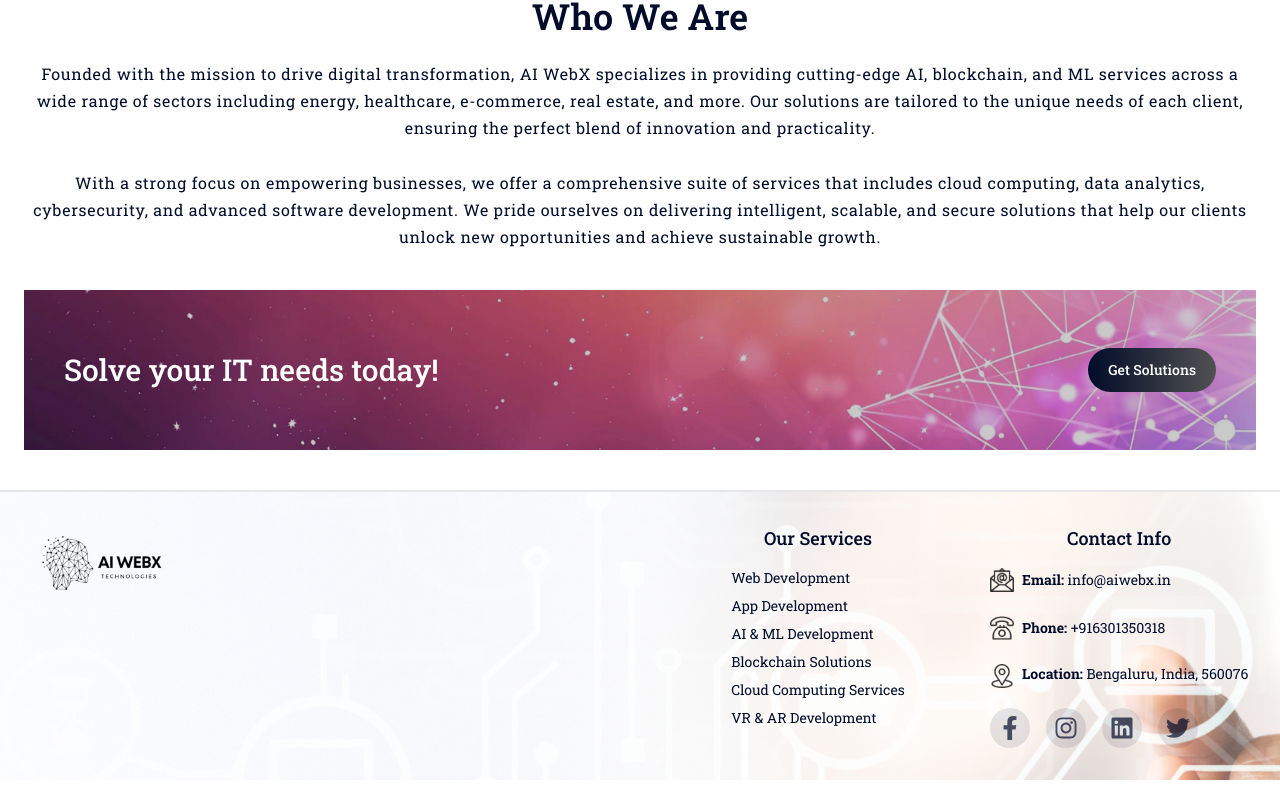
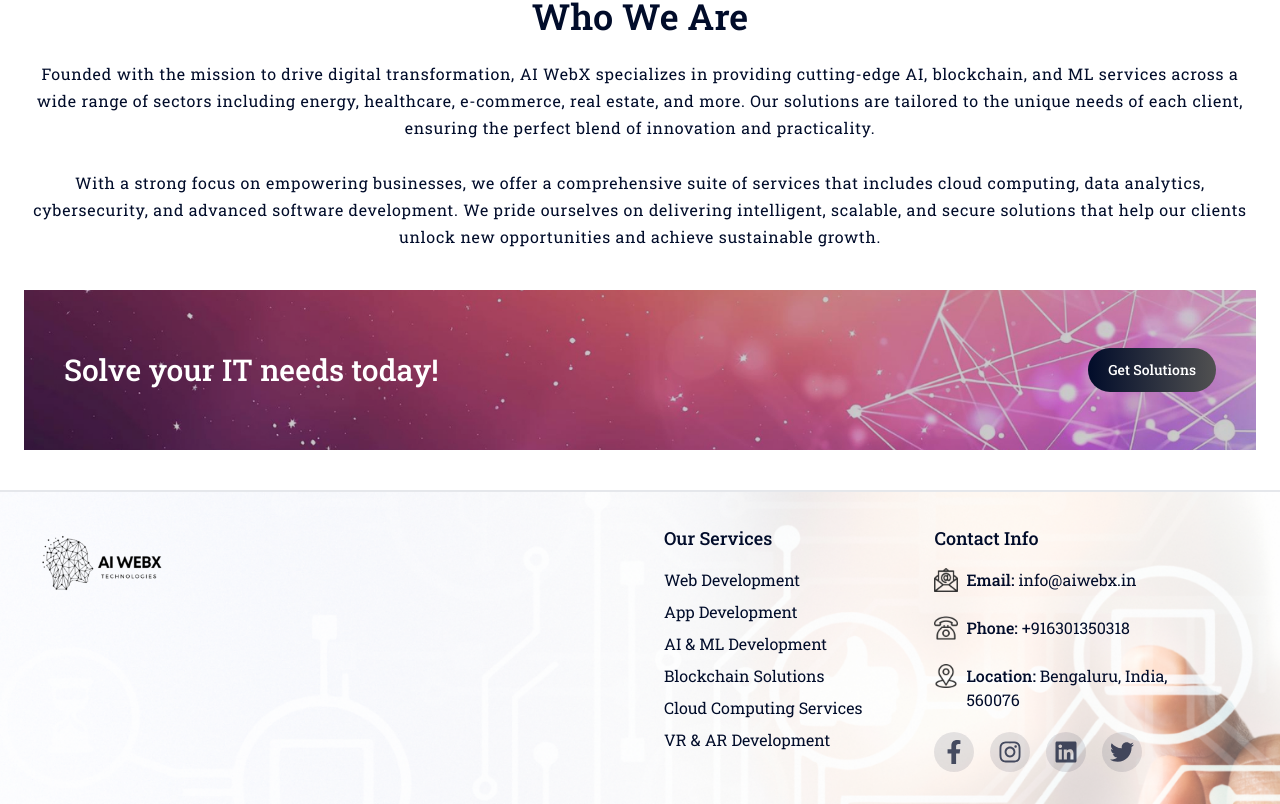
Before and after one commit to pranavpremanand/ai-webx, a React (Create React App) app: page /about-us in a window 1280 px wide. Shown: the part 2329-3133 px from the top of the page. Before the commit the page ends 3109 px from the top, so only its background shows below. Built offline with nearby package versions, Linux system fonts and the light colour scheme.

Commit message:
style changes

```diff
--- a/src/components/Footer.jsx
+++ b/src/components/Footer.jsx
@@ -19,13 +19,13 @@ const Footer = () => {
       className="border-t-2 py-[2rem] bg-cover bg-top"
       style={{ backgroundImage: `url(${bg})` }}
     >
-      <div className="wrapper grid grid-cols-1 md:grid-cols-4 lg:grid-cols-[55%_15%_30%] gap-6">
+      <div className="wrapper grid grid-cols-1 md:grid-cols-4 lg:grid-cols-[50%_20%_30%] gap-6">
         <div className="w-fit md:col-span-4 lg:col-span-1 md:place-self-center lg:place-self-auto">
           <img src={logo} alt="logo" className="w-[10rem] object-contain" />
         </div>
-        <div className="md:col-span-2 lg:col-span-1 flex flex-col md:items-center gap-4">
+        <div className="md:col-span-2 lg:col-span-1 flex flex-col gap-4">
           <h6 className="text-lg font-medium">Our Services</h6>
-          <div className="flex text-sm">
+          <div className="flex text-md">
             <ul className="flex flex-col gap-2">
               {services.map(({ id, title, link }) => (
                 <Link to={link} key={id}>
@@ -35,10 +35,10 @@ const Footer = () => {
             </ul>
           </div>
         </div>
-        <div className="md:col-span-2 lg:col-span-1 flex flex-col md:items-center gap-4">
+        <div className="md:col-span-2 lg:col-span-1 flex flex-col gap-4">
           <h6 className="text-lg font-medium">Contact Info</h6>
           <div className="flex flex-col gap-5">
-            <ul className="flex flex-col gap-6 text-sm">
+            <ul className="flex flex-col gap-6 text-md">
               <li className="flex gap-2 items-center">
                 <img
                   src={emailIcon}
@@ -46,7 +46,7 @@ const Footer = () => {
                   className="w-[1.5rem] object-contain grayscale"
                 />
                 <a href={`mailto:${companyDetails.email}`}>
-                  <strong>Email:</strong> {companyDetails.email}
+                  <span className="font-medium">Email:</span> {companyDetails.email}
                 </a>
               </li>
               <li className="flex gap-2 items-center">
@@ -56,7 +56,7 @@ const Footer = () => {
                   className="w-[1.5rem] object-contain grayscale"
                 />
                 <a href={`tel:${companyDetails.phone}`}>
-                  <strong>Phone:</strong> {companyDetails.phone}
+                  <span className="font-medium">Phone:</span> {companyDetails.phone}
                 </a>
               </li>
               <li className="flex gap-2 items-start">
@@ -65,8 +65,8 @@ const Footer = () => {
                   alt="location"
                   className="w-[1.5rem] object-contain grayscale"
                 />
-                <span className="max-w-xs text-wrap">
-                  <strong>Location:</strong> {companyDetails.location}
+                <span className="max-w-[15rem] text-wrap">
+                  <span className="font-medium">Location:</span> {companyDetails.location}
                 </span>
               </li>
             </ul>
--- a/src/components/LandingPages/Services.jsx
+++ b/src/components/LandingPages/Services.jsx
@@ -39,7 +39,7 @@ const Services = ({ page }) => {
         </p>
         <div
           data-aos="fade-up"
-          className="grid grid-cols-1 sm:grid-cols-2 lg:grid-cols-4 gap-4 sm:gap-10 mx-auto max-w-6xl"
+          className="grid grid-cols-1 sm:grid-cols-2 gap-4 sm:gap-10 mx-auto max-w-6xl"
         >
           {page === "web-development" &&
             webDevelopmentServices.map((item) => (
@@ -55,7 +55,7 @@ const Services = ({ page }) => {
                   />
                 </div>
                 <h6 className="font-medium text-lg">{item.title}</h6>
-                <p className="text-gray-700 text-sm">{item.description}</p>
+                <p className="text-gray-700 text-md">{item.description}</p>
               </div>
             ))}
 
--- a/src/components/Website/ServiceItemCard.jsx
+++ b/src/components/Website/ServiceItemCard.jsx
@@ -19,13 +19,13 @@ const ServiceItemCard = ({ item }) => {
         <h6 className="font-medium text-lg group-hover:text-white">
           {item.title}
         </h6>
-        <p className="text-gray-700 group-hover:text-white text-sm">
+        <p className="text-gray-700 group-hover:text-white text-md">
           {item.description}
         </p>
       </div>
       <Link
         to={item.link}
-        className="text-primary group-hover:text-white transition-all duration-300 underline text-sm flex gap-5 items-center"
+        className="text-primary group-hover:text-white transition-all duration-300 underline text-md flex gap-5 items-center"
       >
         Know More <PiCaretDoubleRightBold />
       </Link>
--- a/src/pages/Website/AboutUs.jsx
+++ b/src/pages/Website/AboutUs.jsx
@@ -74,7 +74,7 @@ const AboutUs = () => {
             <img src={line} alt="line" className="w-[3rem]" />
             <h6 className="font-medium text-secondary">Work Experience</h6>
           </div>
-          <h2 className="text-[2rem] md:text-4xl capitalize font-semibold mb-5">
+          <h2 className="text-[2rem] md:text-4xl capitalize text-center lg:text-start font-semibold mb-5">
             We specialize in custom -tailored
           </h2>
           <img
```
